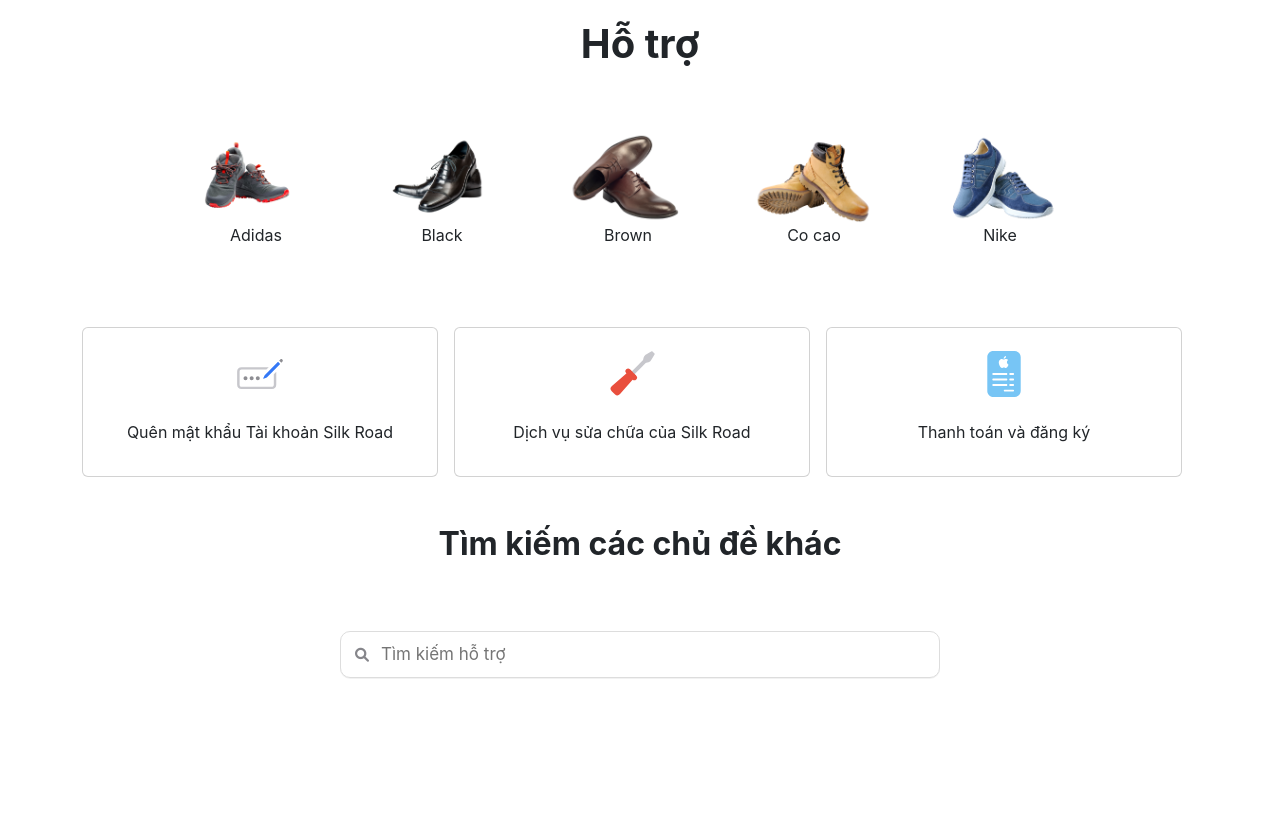
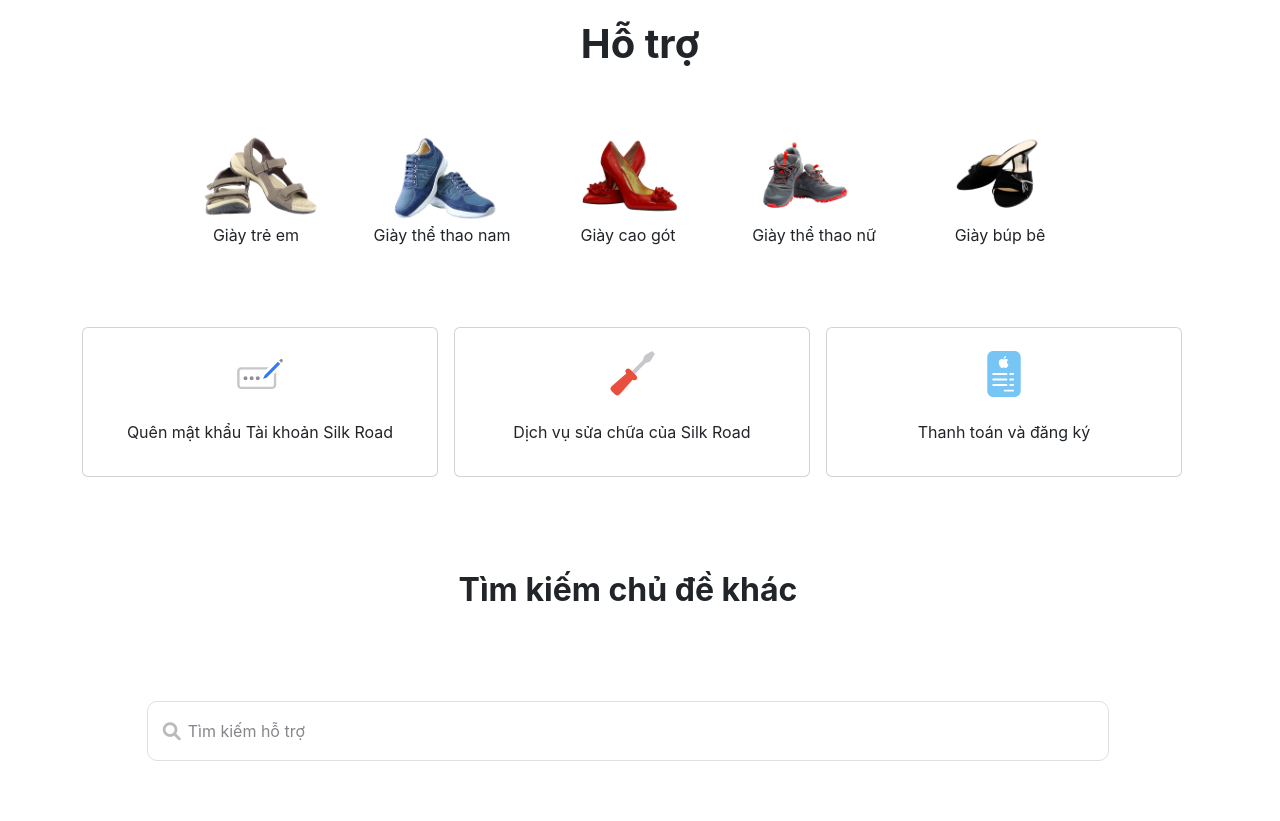
Before and after one commit to TranQuocVan/Project_E-CommerceWebFE, a plain HTML site: page support.html in a window 1280 px wide. Shown: the part 1088-1909 px from the top of the page. Before the commit the page ends 1806 px from the top, so only its background shows below. Drawn offline with nearby package versions, Linux system fonts and the light colour scheme.

Commit message:
Upload page support

```diff
--- a/styler/support.css
+++ b/styler/support.css
@@ -1,78 +1,68 @@
-.search-section {
-    max-width: 680px;
+#supportForm {
+  display: flex;
+  flex-direction: column;
+  align-items: center;
+  padding: 40px;
+  border-radius: 12px;
+  width: 100%;
+  max-width: 1400px;
   margin: 0 auto;
-    padding: 0 20px;
 }
 
-  .search-wrapper {
-    border-radius: 18px;
-    padding: 20px;
+
+.login-container {
+  margin-bottom: 20px;
+  text-align: center;
 }
 
-  .search-container {
-
+/* Input container styling */
+.input-container {
   width: 100%;
+  max-width: 1200px;
+  position: relative;
+  margin: 0 auto 20px auto;
+  padding: 5px 10px;
+  border: 1px solid #e0e0e0;
+  border-radius: 10px;
+  background-color: #fff;
+  display: flex;
+  align-items: center;
 }
 
-  .search-input-group {
-    position: relative;
-    margin-bottom: 20px;
+#inputName i {
+  position: absolute;
+  left: 15px;
+  color: #999;
+  font-size: 18px;
+  top: 50%;
+  transform: translateY(-50%);
 }
 
-  .search-icon {
-    position: absolute;
-    left: 15px;
-    top: 50%;
-    transform: translateY(-50%);
-    color: #86868b;
-    font-size: 14px;
+.floating-input {
+  width: 100%;
+  padding: 12px 10px 12px 30px;
+  border: none;
+  font-size: 16px;
+  color: #333;
+  background: transparent;
+  outline: none;
+  line-height: 1.5;
 }
 
-  .search-input {
-    width: 100%;
-    padding: 12px 40px;
-    border-radius: 10px;
-    border: solid 1px #ddd;
-    background-color: white;
-    font-size: 17px;
-    line-height: 1.23536;
-    font-weight: 400;
-    box-shadow: 0 1px 0 rgba(0,0,0,0.05);
-    transition: all 0.3s;
+.floating-label {
+  position: absolute;
+  top: 50%;
+  left: 40px;
+  color: #86868b;
+  font-size: 16px;
+  transition: 0.3s ease;
+  pointer-events: none;
+  transform: translateY(-50%);
 }
 
-  .search-input:focus {
-    outline: none;
-    box-shadow: 0 0 0 4px rgba(0,125,250,0.6);
+.floating-input:focus ~ .floating-label,
+.floating-input:not(:placeholder-shown) ~ .floating-label {
+  top: 8px;
+  font-size: 13px;
+  color: #007bff;
 }
-
-  .quick-links {
-    margin-top: 20px;
-  }
-
-  .quick-links h3 {
-    font-size: 12px;
-    color: #6e6e73;
-    margin-bottom: 10px;
-    font-weight: 600;
-  }
-
-  .quick-links ul {
-    list-style: none;
-    padding: 0;
-    margin: 0;
-    display: flex;
-    flex-wrap: wrap;
-    gap: 8px;
-  }
-
-  .quick-links li a {
-    display: inline-block;
-    padding: 8px 16px;
-    background-color: white;
-    border-radius: 20px;
-    color: #06c;
-    text-decoration: none;
-    font-size: 14px;
-    transition: background-color 0.2s;
-  }
--- a/support.html
+++ b/support.html
@@ -42,8 +42,8 @@
 <script src="script/navigation.js"></script>
 
 <div class="main" style="margin-top: 100px;">
-  <div class="container-fluid p-0">
-    <img src="assets/background/b2.png" class="img-fluid w-100" alt="background banner"/>
+  <div class="container-fluid p-0 banner-image">
+    <img src="assets/background/b2.png" class="img-fluid w-100 " alt="background banner"/>
   </div>
   <div class="container text-center my-5 " >
   <h1 class="fw-bold">Hỗ trợ</h1>
@@ -51,29 +51,28 @@
   <div class="container text-center mb-5">
     <div class="row justify-content-center">
       <div class="col-6 col-md-2 my-3">
-        <img src="assets/shoeMens/adidas.png" class="img-fluid" alt="adidas">
-        <p>Adidas</p>
+        <img src="assets/supportImages/image1.png" class="img-fluid" alt="tre em">
+        <p>Giày trẻ em</p>
       </div>
       <div class="col-6 col-md-2 my-3">
-        <img src="assets/shoeMens/black.png" class="img-fluid" alt="Black">
-        <p>Black</p>
+        <img src="assets/supportImages/image2.png" class="img-fluid" alt="the thao nam">
+        <p>Giày thể thao nam</p>
       </div>
       <div class="col-6 col-md-2 my-3">
-        <img src="assets/shoeMens/brown.png" class="img-fluid" alt="Brown">
-        <p>Brown</p>
+        <img src="assets/supportImages/image3.png" class="img-fluid" alt="cao got">
+        <p>Giày cao gót</p>
       </div>
       <div class="col-6 col-md-2 my-3">
-        <img src="assets/shoeMens/cocao.png" class="img-fluid" alt="Cocao">
-        <p>Co cao</p>
+        <img src="assets/supportImages/image4.png" class="img-fluid" alt="the thao nu">
+        <p>Giày thể thao nữ</p>
       </div>
       <div class="col-6 col-md-2 my-3">
-        <img src="assets/shoeMens/nike.png" class="img-fluid" alt="Nike">
-        <p>Nike</p>
+        <img src="assets/supportImages/image5.png" class="img-fluid" alt="bup be">
+        <p>Giày búp bê</p>
       </div>
 
       </div>
     </div>
-  <!-- Các thẻ chức năng -->
   <div class="container">
     <div class="row g-3">
       <div class="col-12 col-md-4">
@@ -102,26 +101,21 @@
       </div>
     </div>
   </div>
-  <div class="container">
-    <section class="search-section">
-      <div class="text-center my-5 search-heading">
-        <h2 class="fw-bold">Tìm kiếm các chủ đề khác</h2>
+    <div class="row justify-content-center" style="padding-top: 70px;">
+      <div class="col-lg-10">
+        <div class="login-container text-center p-4 ">
+          <h2 id="titleLogin" class ="fw-bold">Tìm kiếm chủ đề khác </h2>
+        </div>
+        <form id="supportForm">
+          <div id="inputName" class="input-container">
+            <input type="text" id="nameSupport" class="floating-input" placeholder=" " required>
+            <label class="floating-label">Tìm kiếm hỗ trợ</label>
+            <i class="fa-solid fa-magnifying-glass" style="color: #bababa;"></i>
+          </div>
+
+        </form>
       </div>
-      <div class="search-wrapper">
-        <div class="search-container">
-          <div class="search-input-group">
-            <i class="fas fa-search search-icon"></i>
-            <input
-              type="search"
-              class="search-input"
-              placeholder="Tìm kiếm hỗ trợ"
-              aria-label="Search"
-            >
-          </div>
-        </div>
-      </div>
-    </section>
-  </div>
+    </div>
 </div>
 </body>
 
```
Also changed, not shown: login.html (+1 -1 lines), assets/supportImages/image1.png (added), assets/supportImages/image2.png (added), assets/supportImages/image3.png (added), assets/supportImages/image4.png (added), assets/supportImages/image5.png (added), 1 other file. Lines whose indentation alone changed are shown as unchanged.
